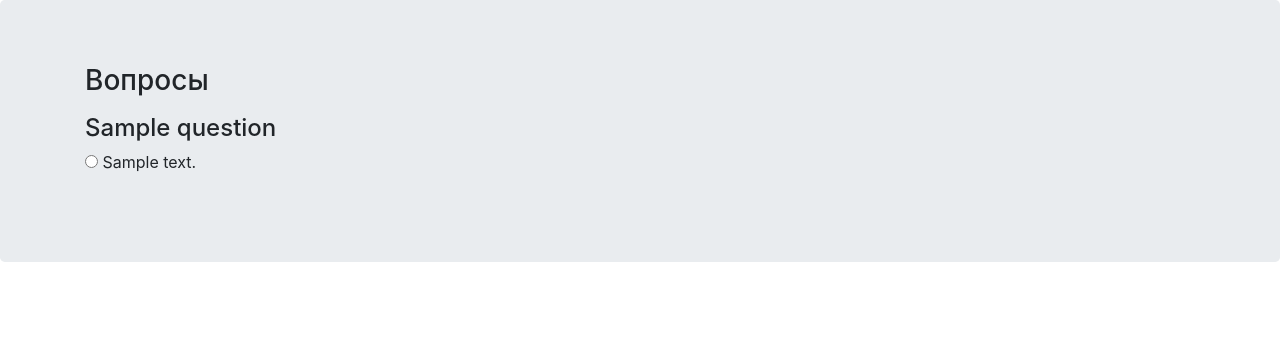
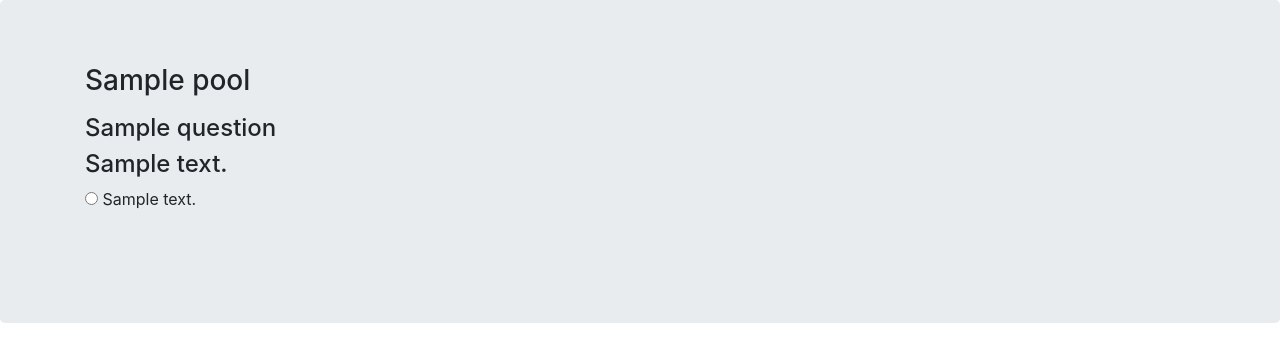
Before and after one commit to 5000factorial/feedback-service, a Django app: page /pool/1/ in a window 1280 px wide. Shown: the top 362 px of the page. Run offline with Django 3.2, Linux system fonts and the light colour scheme; tables that the repository leaves empty hold one stand-in row (values such as "Sample post"); some libraries are stand-ins or nearby versions.

Commit message:
issue 10 form processing

```diff
--- a/core/views.py
+++ b/core/views.py
@@ -18,7 +18,7 @@ class PoolView(DetailView):
         for item in questions:
             result[item] = [el.text for el in AnswerOption.objects.filter(question=item)]
         print(result.items())
-        return render(request, "pool.html", context={"result": dict(result)})
+        return render(request, "pool.html", context={"pool_name": pool.name, "result": dict(result)})
 
     def post(self, request):
         questions = Question.objects.filter(pk__in=request.POST.keys())
--- a/templates/pool.html
+++ b/templates/pool.html
@@ -11,10 +11,11 @@
     <div class="container">
         {% block content %}
             {% if result %}
-                <h3>Вопросы</h3>
+                <h3>{{ pool_name }}</h3>
                 <p>
                     {% for q, list_of_answers in result.items %}
                         <h4>{{ q.name }}</h4>
+                        <h4>{{ q.content }}</h4>
                         {% if list_of_answers %}
                             <form>
                             {% for option in list_of_answers %}
@@ -29,6 +30,7 @@
                                 <input type="text" id="{{ q }}: {{ option }}">
                             </form>
                         {% endif %}
+                        <br>
                     {% endfor %}
                 </p>
             {% endif %}
```
